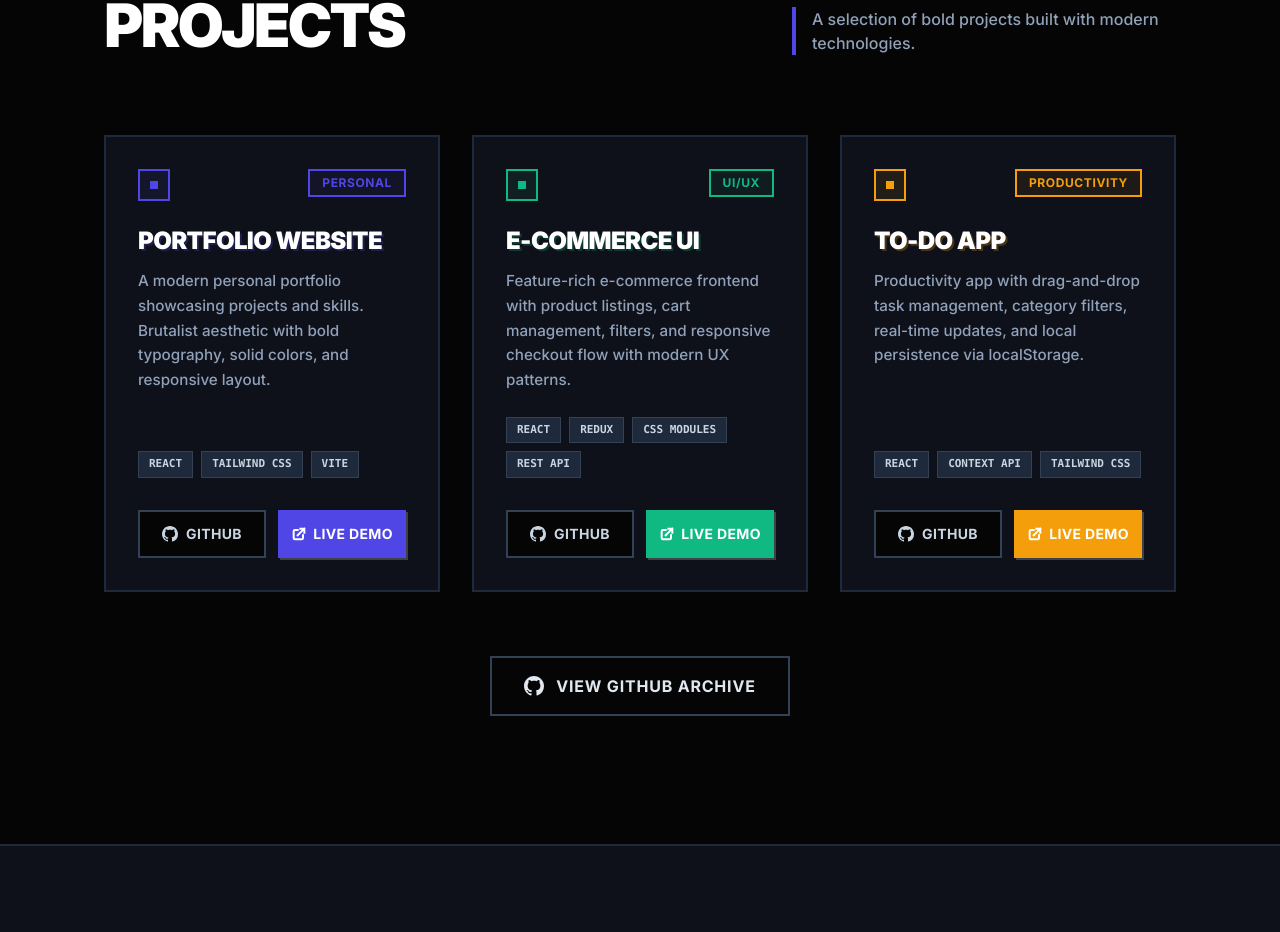
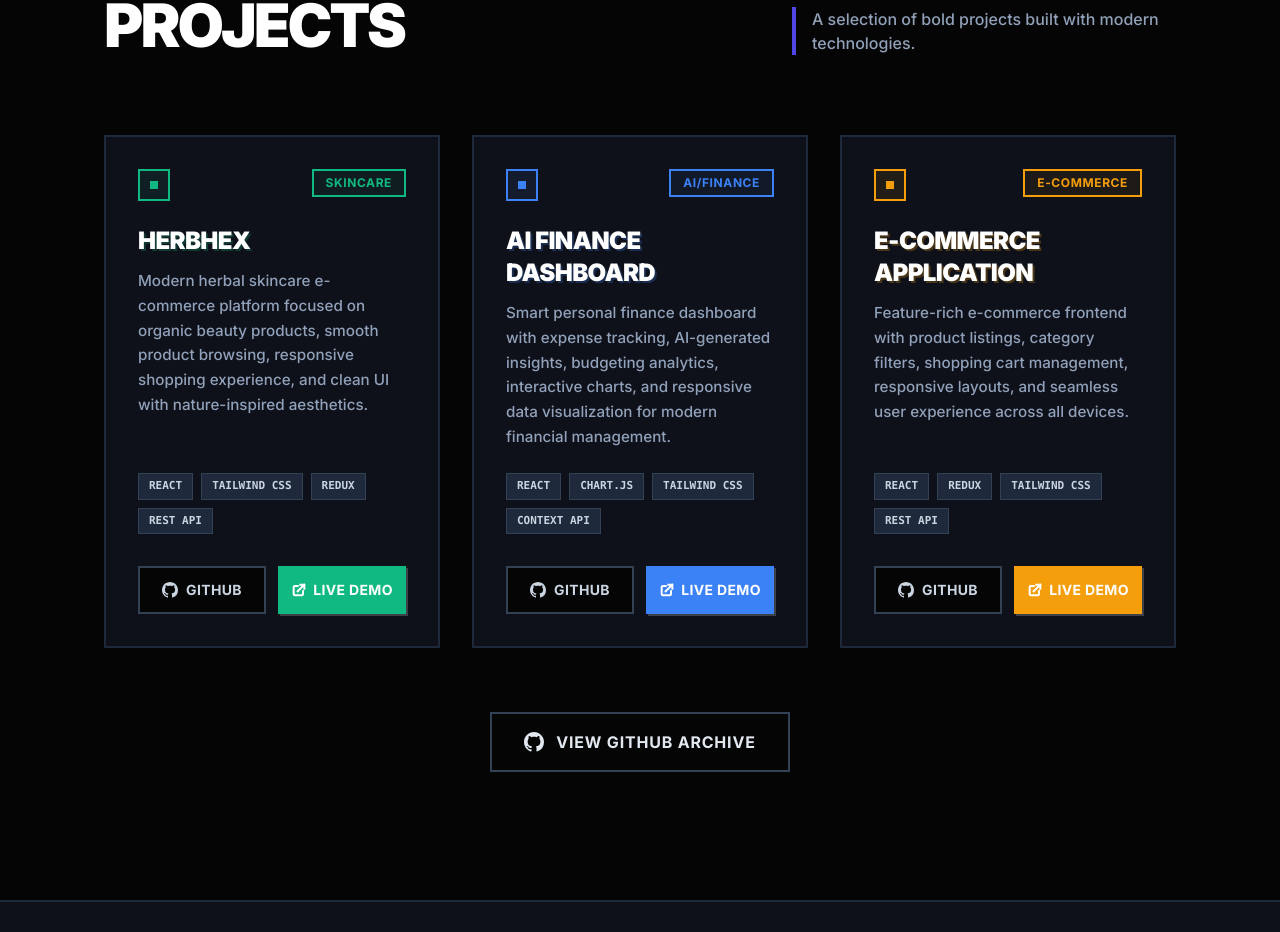
Before and after one commit to devbarot20/Portfolio-website, a React (Vite) app: page / in a window 1280 px wide. Shown: the part 3058-3990 px from the top of the page. Built offline with nearby package versions, Linux system fonts and the light colour scheme.

Commit message:
projects section changes

```diff
--- a/src/components/Projects.jsx
+++ b/src/components/Projects.jsx
@@ -2,31 +2,31 @@ import { useScrollReveal } from '../hooks/useScrollReveal';
 
 const projects = [
   {
-    id: 'portfolio',
-    title: 'Portfolio Website',
-    description: 'A modern personal portfolio showcasing projects and skills. Brutalist aesthetic with bold typography, solid colors, and responsive layout.',
-    tech: ['React', 'Tailwind CSS', 'Vite'],
-    tag: 'Personal',
-    accentColor: '#4f46e5',
-    github: 'https://github.com',
-    demo: 'https://portfolio-website-alpha-one-92.vercel.app/',
-  },
-  {
-    id: 'ecommerce',
-    title: 'E-Commerce UI',
-    description: 'Feature-rich e-commerce frontend with product listings, cart management, filters, and responsive checkout flow with modern UX patterns.',
-    tech: ['React', 'Redux', 'CSS Modules', 'REST API'],
-    tag: 'UI/UX',
+    id: 'herbhex',
+    title: 'HERBHEX',
+    description: 'Modern herbal skincare e-commerce platform focused on organic beauty products, smooth product browsing, responsive shopping experience, and clean UI with nature-inspired aesthetics.',
+    tech: ['React', 'Tailwind CSS', 'Redux', 'REST API'],
+    tag: 'SKINCARE',
     accentColor: '#10b981',
     github: 'https://github.com',
     demo: 'https://example.com',
   },
   {
-    id: 'todo',
-    title: 'To-Do App',
-    description: 'Productivity app with drag-and-drop task management, category filters, real-time updates, and local persistence via localStorage.',
-    tech: ['React', 'Context API', 'Tailwind CSS'],
-    tag: 'Productivity',
+    id: 'ai-finance',
+    title: 'AI FINANCE DASHBOARD',
+    description: 'Smart personal finance dashboard with expense tracking, AI-generated insights, budgeting analytics, interactive charts, and responsive data visualization for modern financial management.',
+    tech: ['React', 'Chart.js', 'Tailwind CSS', 'Context API'],
+    tag: 'AI/FINANCE',
+    accentColor: '#3b82f6',
+    github: 'https://github.com/devbarot20/AI-Powered-Personal-Finance-Dashboard-.git',
+    demo: 'https://ai-powered-personal-finance-dashboa-theta.vercel.app/',
+  },
+  {
+    id: 'ecommerce-app',
+    title: 'E-COMMERCE APPLICATION',
+    description: 'Feature-rich e-commerce frontend with product listings, category filters, shopping cart management, responsive layouts, and seamless user experience across all devices.',
+    tech: ['React', 'Redux', 'Tailwind CSS', 'REST API'],
+    tag: 'E-COMMERCE',
     accentColor: '#f59e0b',
     github: 'https://github.com',
     demo: 'https://example.com',
@@ -143,7 +143,7 @@ export default function Projects() {
 
         <div className={`reveal ${titleIn ? 'in-view' : ''} reveal-delay-4 mt-16 text-center`}>
           <a
-            href="https://github.com"
+            href="https://github.com/devbarot20?tab=repositories"
             target="_blank"
             rel="noopener noreferrer"
             id="view-all-projects"
```
